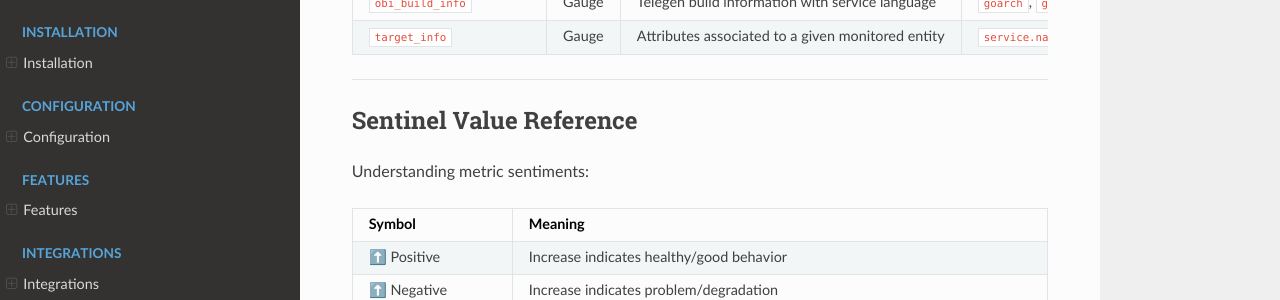
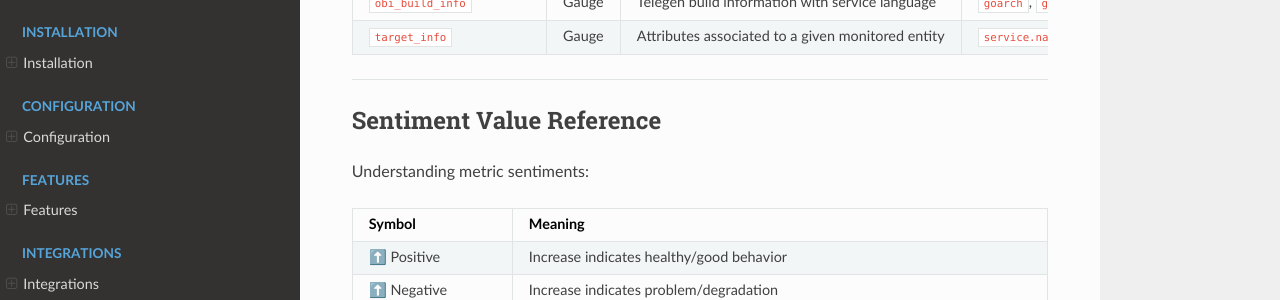
Before and after one commit to platformbuilds/telegen, a Sphinx documentation site: the page built from docs/reference/signals-reference.md, in a window 1280 px wide and 900 px high, scrolled down 10656 px. Shown: the part 162-462 px from the top of the window. Built offline with Sphinx 7.4.7 and the Read the Docs theme 3.1.0, drawn with Linux system fonts in a browser that asks for light colours; pages that are not in the unit, such as notebooks, are missing from menus.

Commit message:
Update docs/reference/signals-reference.md
Co-authored-by: Copilot <175728472+Copilot@users.noreply.github.com>

```diff
--- a/docs/reference/signals-reference.md
+++ b/docs/reference/signals-reference.md
@@ -398,7 +398,7 @@ Internal metrics about Telegen's own operation.
 
 ---
 
-## Sentinel Value Reference
+## Sentiment Value Reference
 
 Understanding metric sentiments:
 
```
